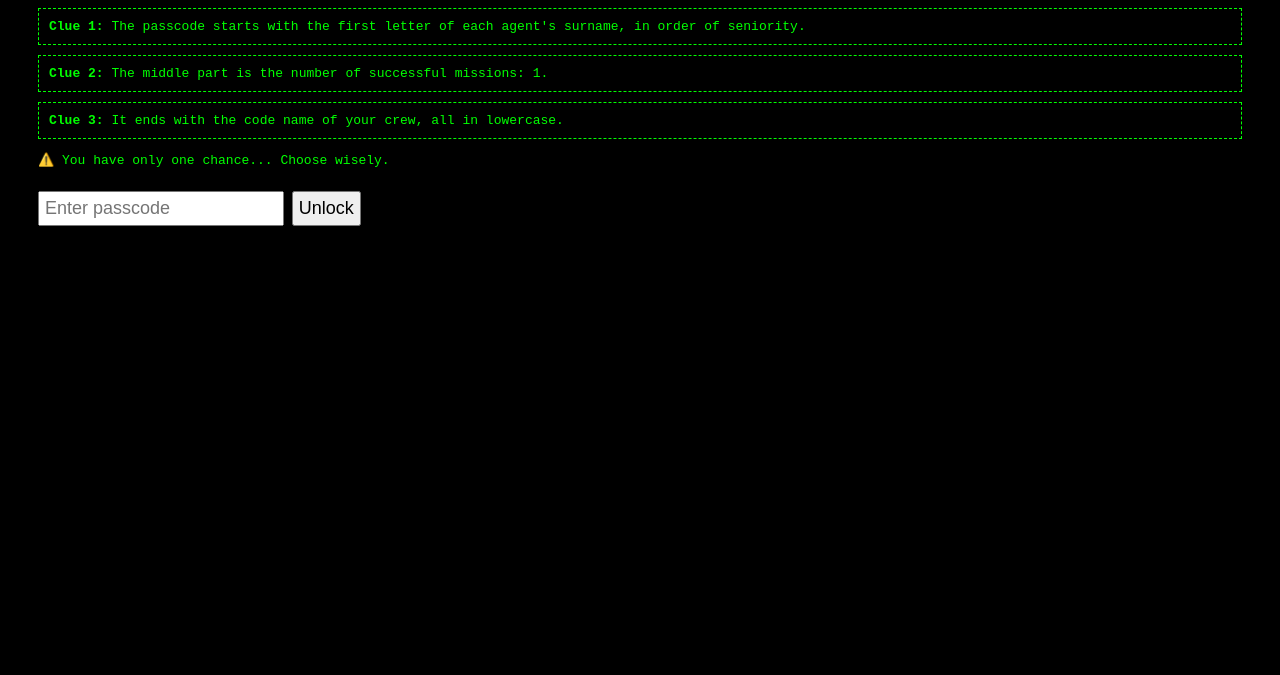
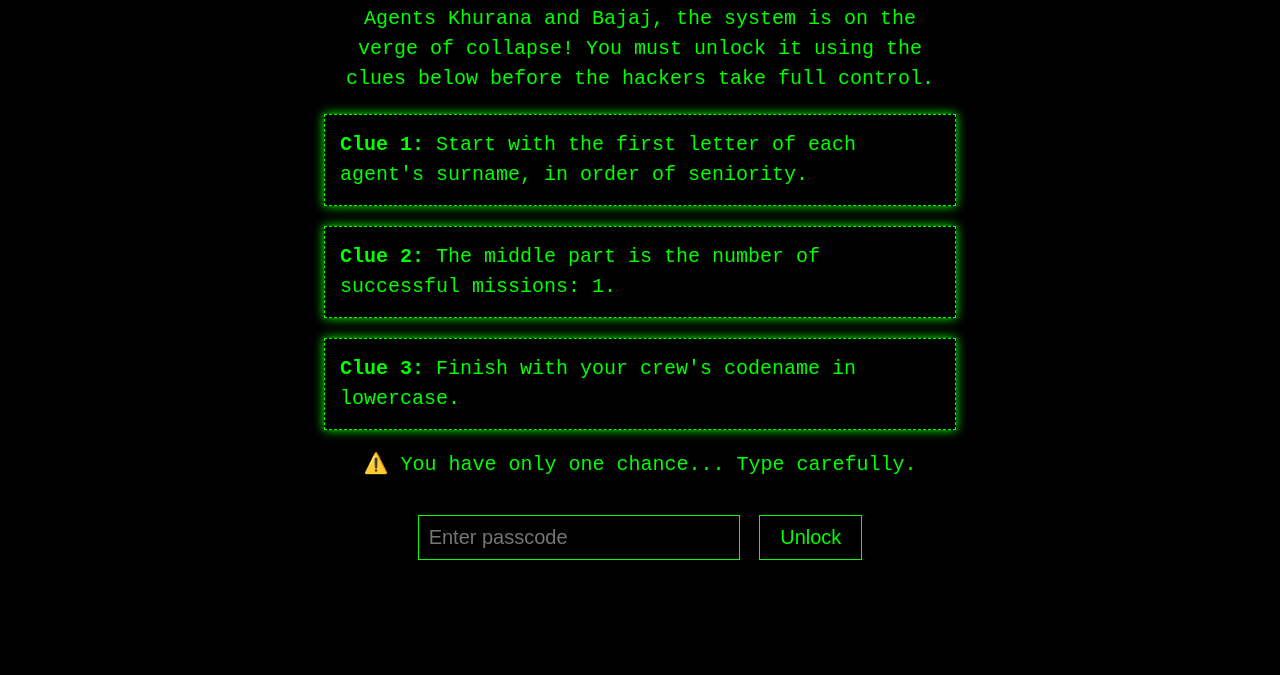
Before and after one commit to coder11v/feelslikesummer, a plain HTML site: page index.html in a window 1280 px wide. Shown: the part 125-800 px from the top of the page. Drawn offline with Linux system fonts and the light colour scheme.

Commit message:
Update index.html

```diff
--- a/index.html
+++ b/index.html
@@ -6,42 +6,73 @@
     body {
       background-color: black;
       color: #00FF00;
-      font-family: monospace;
-      padding: 30px;
+      font-family: "Courier New", Courier, monospace;
+      padding: 40px;
+      text-align: center;
     }
-    h1, h2 {
+    h1 {
       color: #00FF00;
+      text-shadow: 0 0 5px #00FF00;
+      font-size: 32px;
+      margin-bottom: 20px;
+    }
+    p, .clue {
+      font-size: 20px;
+      line-height: 1.5;
+      margin: 20px auto;
+      max-width: 600px;
     }
     .clue {
       border: 1px dashed #00FF00;
+      padding: 15px;
+      text-align: left;
+      box-shadow: 0 0 10px #00FF00;
+    }
+    input {
+      font-size: 20px;
       padding: 10px;
-      margin: 10px 0;
+      width: 300px;
+      background-color: black;
+      color: #00FF00;
+      border: 1px solid #00FF00;
+      outline: none;
+      margin-top: 15px;
     }
-    input, button {
-      font-size: 18px;
-      padding: 5px;
-      margin-top: 10px;
+    button {
+      font-size: 20px;
+      padding: 10px 20px;
+      background-color: black;
+      color: #00FF00;
+      border: 1px solid #00FF00;
+      cursor: pointer;
+      margin-left: 10px;
+      transition: background-color 0.3s;
+    }
+    button:hover {
+      background-color: #00FF00;
+      color: black;
     }
     #message {
-      margin-top: 20px;
+      margin-top: 30px;
+      font-size: 22px;
     }
   </style>
 </head>
 <body>
   <h1>🕵️‍♂️ Coyote Crew: Secure Agency Terminal</h1>
-  <p>Agents Khurana and Bajaj, the agency system is under attack! To regain control, you must enter the correct passcode hidden in these clues.</p>
+  <p>Agents Khurana and Bajaj, the system is on the verge of collapse! You must unlock it using the clues below before the hackers take full control.</p>
 
   <div class="clue">
-    <strong>Clue 1:</strong> The passcode starts with the first letter of each agent's surname, in order of seniority.
+    <strong>Clue 1:</strong> Start with the first letter of each agent's surname, in order of seniority.
   </div>
   <div class="clue">
     <strong>Clue 2:</strong> The middle part is the number of successful missions: 1.
   </div>
   <div class="clue">
-    <strong>Clue 3:</strong> It ends with the code name of your crew, all in lowercase.
+    <strong>Clue 3:</strong> Finish with your crew's codename in lowercase.
   </div>
 
-  <p>⚠️ You have only one chance... Choose wisely.</p>
+  <p>⚠️ You have only one chance... Type carefully.</p>
 
   <input type="password" id="passcode" placeholder="Enter passcode">
   <button onclick="checkPasscode()">Unlock</button>
@@ -54,9 +85,9 @@
       const input = document.getElementById("passcode").value;
       const msg = document.getElementById("message");
       if (input === correct) {
-        msg.innerHTML = "<h2>✅ Access Granted</h2><p>Bravo, Coyote Crew! The system is back under your control.</p>";
+        msg.innerHTML = "<h2 style='color:#00FF00; text-shadow:0 0 5px #00FF00;'>✅ Access Granted</h2><p>Bravo, Coyote Crew! The agency system is now safe.</p>";
       } else {
-        msg.innerHTML = "<h2>❌ Access Denied</h2><p>The hackers gain more ground. Mission failed.</p>";
+        msg.innerHTML = "<h2 style='color:red;'>❌ Access Denied</h2><p>The hackers have breached deeper. Mission failed.</p>";
       }
     }
   </script>
```
